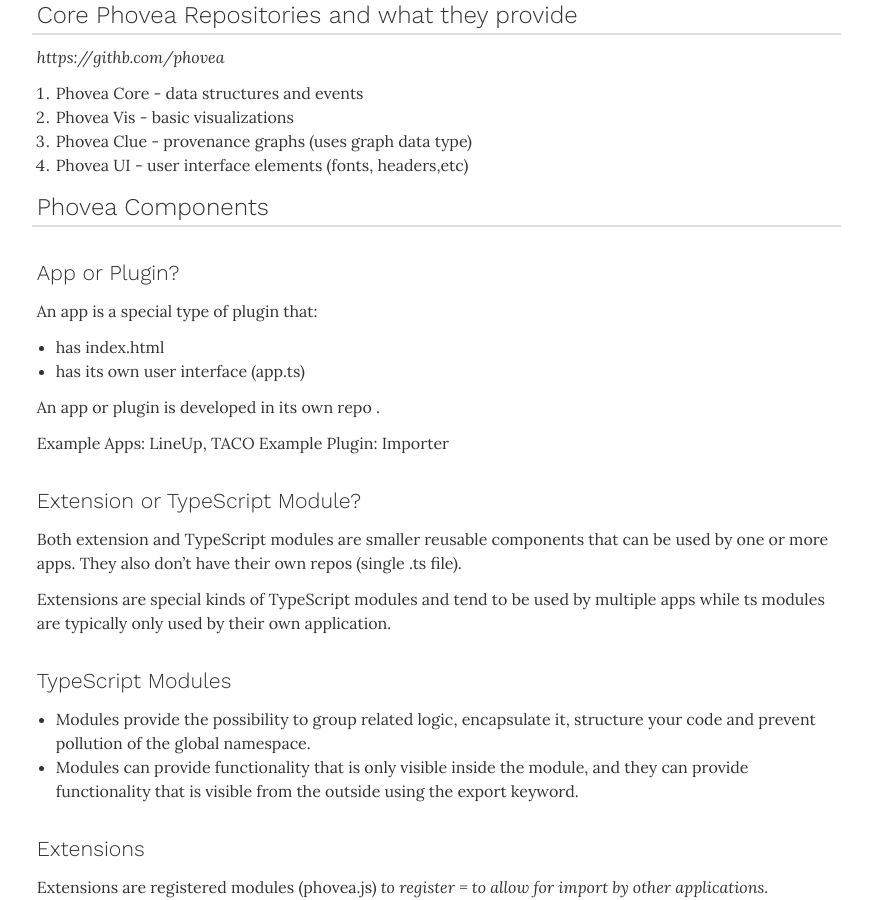
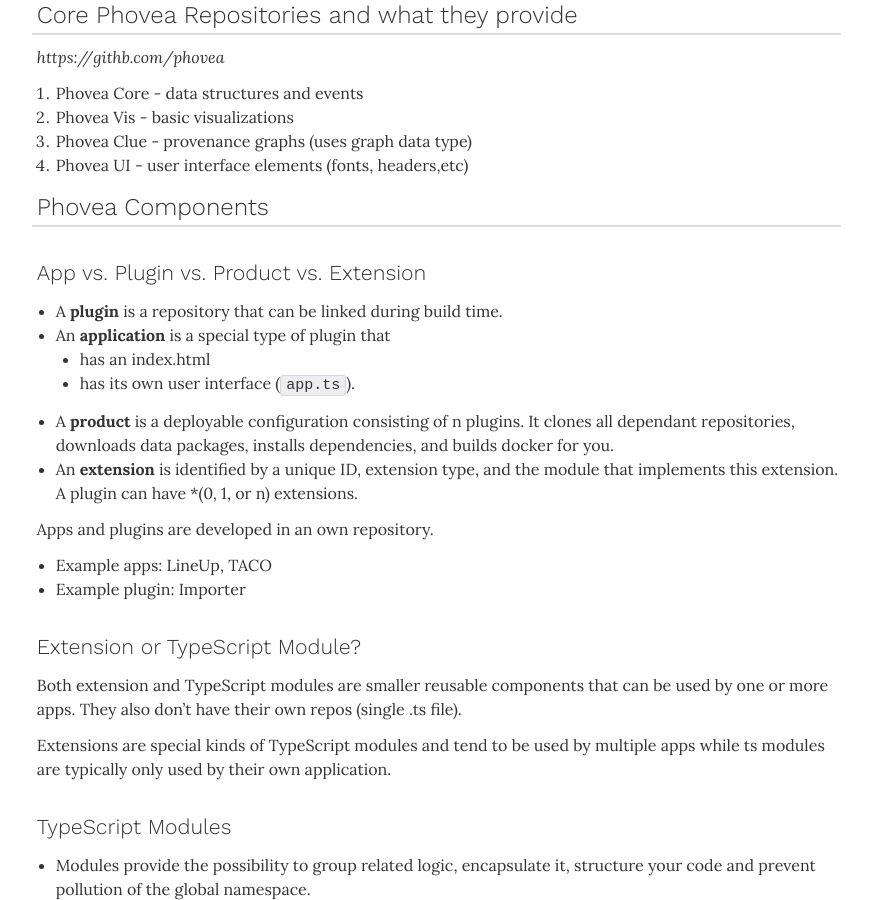
Before and after one commit to phovea/phovea.github.io, a Jekyll site: the page built from welcome/architecture.md, in a window 1280 px wide and 900 px high, scrolled down 464 px. Shown: the whole window, without its empty margins (317-1189 px from the left). Built offline with Jekyll 4.4.1, drawn with Linux system fonts in a browser that asks for light colours; nearby versions of some CDN libraries; some web fonts are replaced.

Commit message:
Clarified difference between component types
app vs. plugin vs. product vs. extension

```diff
--- a/welcome/architecture.md
+++ b/welcome/architecture.md
@@ -33,17 +33,18 @@ Client and server communicate via REST and Websocket interfaces.
 ## Phovea Components
 
 
-### App or Plugin?
+### App vs. Plugin vs. Product vs. Extension
 
-An app is a special type of plugin that:
+* A **plugin** is a repository that can be linked during build time.
+* An **application** is a special type of plugin that
+  * has an index.html
+  * has its own user interface (`app.ts`).
+* A **product** is a deployable configuration consisting of n plugins. It clones all dependant repositories, downloads data packages, installs dependencies, and builds docker for you.
+* An **extension** is identified by a unique ID, extension type, and the module that implements this extension. A plugin can have *(0, 1, or n) extensions.
 
-* has index.html
-* has its own user interface (app.ts)
-
-An app or plugin is developed in its own repo .
-
-Example Apps: LineUp, TACO
-Example Plugin: Importer
+Apps and plugins are developed in an own repository.
+* Example apps: LineUp, TACO
+* Example plugin: Importer
 
 ### Extension or TypeScript Module?
 
```
